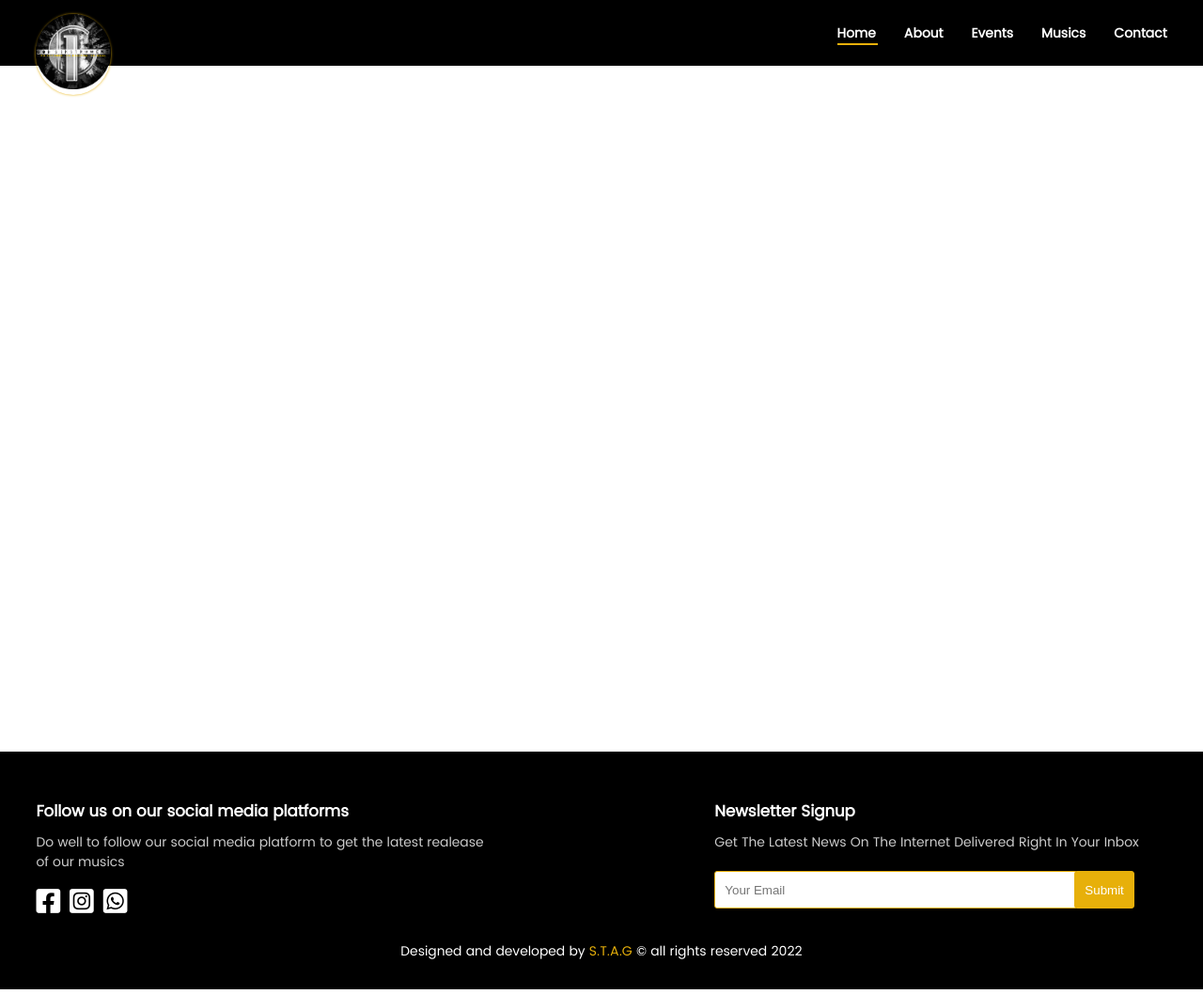
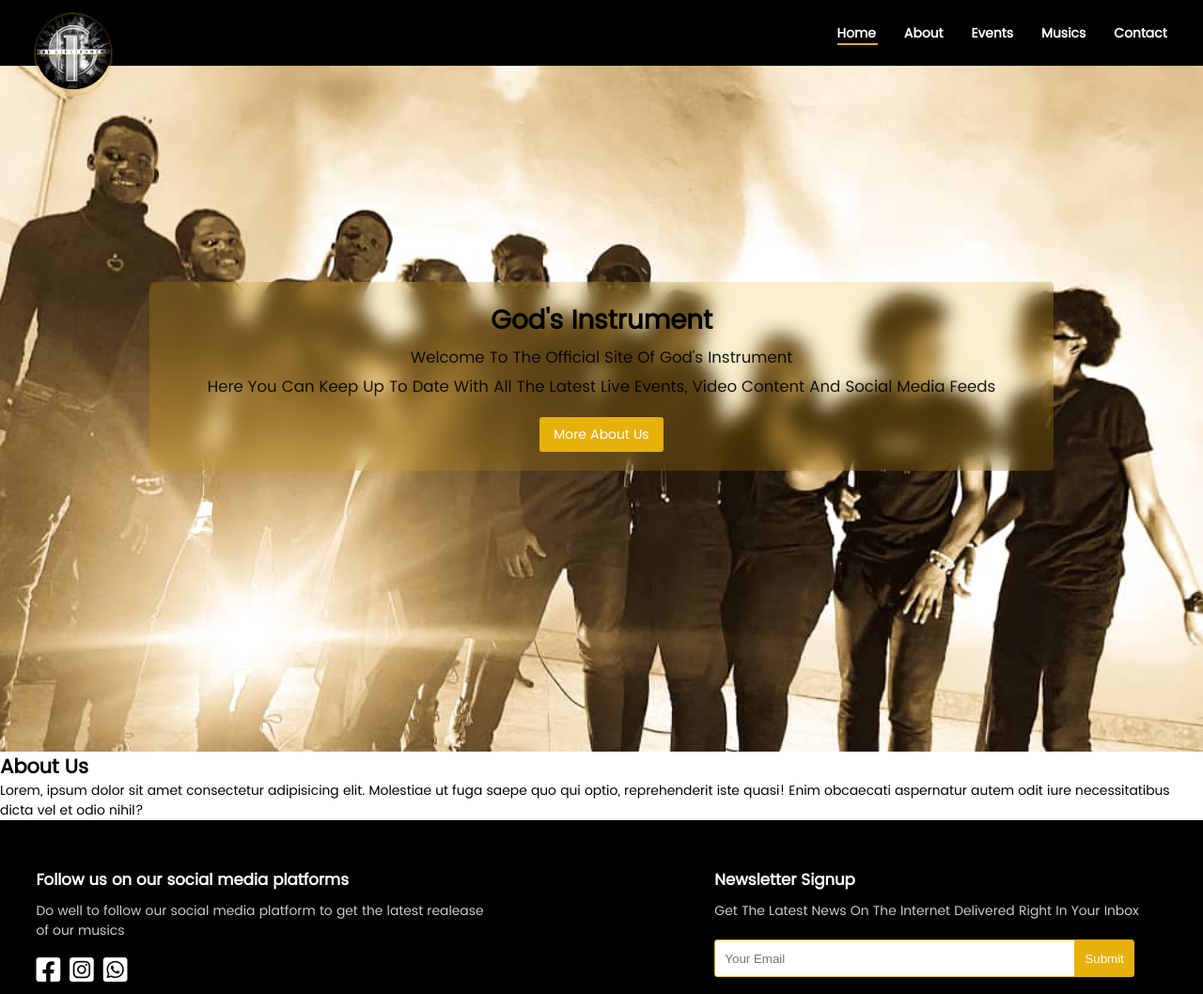
Before and after one commit to Team-STAG/God-s-instrument-website, a plain HTML site: page correction/index.html in a window 1280 px wide. Shown: the top 1058 px of the page at 94% size. Drawn offline with Linux system fonts and the light colour scheme.

Commit message:
Finished the banner section:

```diff
--- a/correction/assets/styles/index.scss
+++ b/correction/assets/styles/index.scss
@@ -52,6 +52,7 @@ body{
         display: flex;
         justify-content: space-between;
         align-items: center;
+        z-index: 999;
 
         .logo{
             width: auto;
--- a/correction/assets/styles/landing_page.scss
+++ b/correction/assets/styles/landing_page.scss
@@ -1,3 +1,63 @@
+$padding: 0px 3vw;
+$padding-top-one: 10px;
+$padding-top-two: 20px;
+$padding-top-three: 30px;
+$padding-top-four: 40px;
+$padding-top-five: 50px;
+$padding-top-six: 60px;
+$primary-color: black;
+$primary-color-opposite: white;
+$tetiary-color: #e7b00a;
+$tetiary-color-opacity: rgba(231,176,10, .2);
+
 .banner-container{
+    width: 100%;
+    height: 100vh;
+    background: url("../images/banner_image.jpg") no-repeat;
+    background-size: cover;
+    display: flex;
+    justify-content: center;
+    align-items: center;
+    // color: white;
+    text-align: center;
+    padding: $padding;
 
+    .banner-content{
+        width: 80%;
+        height: auto;
+        padding: $padding-top-two;
+        border-radius: 5px;
+        backdrop-filter: blur(10px);
+        background: $tetiary-color-opacity;
+
+        .banner-header{
+            font-weight: bold;
+            font-size: 2rem;
+
+        }
+
+        .subtitle{
+            color: rgba(0, 0, 0, .9);
+            font-size: 1.2rem;
+            margin-top: 5px;
+        }
+
+        .call-to-action{
+            margin-top: $padding-top-two;
+
+            a{
+                display: inline-block;
+                background: $tetiary-color;
+                color: $primary-color-opposite;
+                padding: 8px 15px;
+                border-radius: 3px;
+            }
+        }
+
+    }
+
+    .about-container{
+        padding: $padding;
+
+    }
 }
--- a/correction/index.html
+++ b/correction/index.html
@@ -11,8 +11,9 @@
         <meta name="description" content="Gods Instrument">
         <meta name="keywords" content="Gods Instrument">
         <meta name="viewport" content="width=device-width, initial-scale=1">
+        <link rel="stylesheet" href="./assets/plugins/fontawesome/css/all.css">
         <link rel="stylesheet" href="./assets/styles/index.css">
-        <link rel="stylesheet" href="./assets/plugins/fontawesome/css/all.css">
+        <link rel="stylesheet" href="./assets/styles/landing_page.css">
     </head>
     <body>
         <!--[if lt IE 7]>
@@ -48,7 +49,36 @@
 
         <main>
 
-            <div class="banner-container"></div>
+            <div class="banner-container">
+
+                <div class="banner-content">
+
+                    <h1 class="banner-header">God's Instrument</h1>
+
+                    <p class="subtitle">Welcome To The Official Site Of God's Instrument</p>
+                    <p class="subtitle">Here You Can Keep Up To Date With All The Latest Live Events, Video Content And Social Media Feeds</p>
+
+                    <div class="call-to-action">
+
+                        <a href="./pages/about.html">More About Us</a>
+
+                    </div>
+
+                </div>
+
+            </div>
+
+            <div class="about-container">
+
+                <div class="about-text">
+
+                    <h2>About Us</h2>
+
+                    <p>Lorem, ipsum dolor sit amet consectetur adipisicing elit. Molestiae ut fuga saepe quo qui optio, reprehenderit iste quasi! Enim obcaecati aspernatur autem odit iure necessitatibus dicta vel et odio nihil?</p>
+
+                </div>
+
+            </div>
 
         </main>
 
```
Also changed, not shown: correction/assets/images/banner_image.jpg (added), correction/assets/styles/index.css, correction/assets/styles/landing_page.css, 2 other files.
